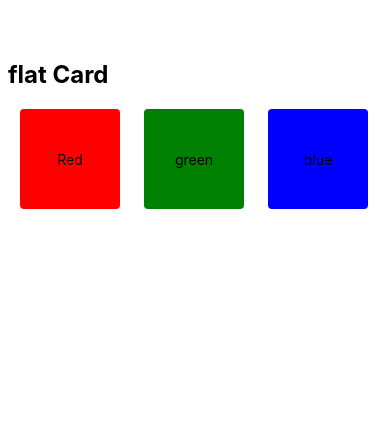
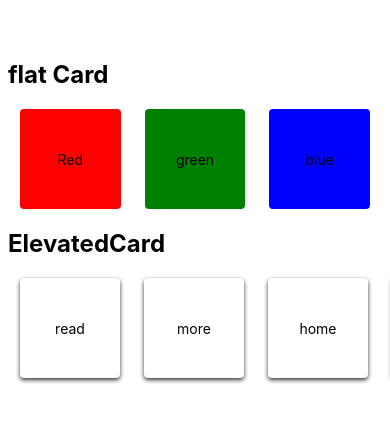
Before and after one commit to Priyansh-dabhi/react-native-practiceApp, a React Native app: screen / in a window 390 px wide. Shown: the top 422 px of the page. Built offline with nearby package versions, Linux system fonts and the light colour scheme.

Commit message:
Elevated card added!

```diff
--- a/App.tsx
+++ b/App.tsx
@@ -1,6 +1,7 @@
+import React from 'react'
 import { View, Text, SafeAreaView, ScrollView } from 'react-native'
-import React from 'react'
 import FlatCard from './components/FlatCard'
+import ElevatedCard from './components/ElevatedCard'
 const App = ():React.JSX.Element => {
   return (
     <SafeAreaView>
@@ -8,6 +9,7 @@ const App = ():React.JSX.Element => {
 
         {/* <Text style={{fontSize:42}}>App</Text> */}
         <FlatCard/>
+        <ElevatedCard/>
       </ScrollView>
     </SafeAreaView>
   )
--- /dev/null
+++ b/components/ElevatedCard.tsx
@@ -0,0 +1,63 @@
+import { StyleSheet, Text, View,ScrollView } from 'react-native'
+import React from 'react'
+
+export default function ElevatedCard() {
+  return (
+    <View>
+      <Text style={styles.headingText}>ElevatedCard</Text>
+        <ScrollView horizontal={true}>
+              <View style={styles.container}>
+                <View style={[styles.card,styles.cardElevated]}>
+                    <Text style={styles.innerText}>read</Text>
+                </View>
+                <View style={[styles.card,styles.cardElevated]}>
+                    <Text style={styles.innerText}>more</Text>
+                </View>
+                <View style={[styles.card,styles.cardElevated]}>
+                    <Text style={styles.innerText}>home</Text>
+                </View>
+                <View style={[styles.card,styles.cardElevated]}>
+                    <Text style={styles.innerText}>buy</Text>
+                </View>
+                <View style={[styles.card,styles.cardElevated]}>
+                    <Text style={styles.innerText}>timePass</Text>
+                </View>
+            </View>
+        </ScrollView>
+    </View>
+    )
+}
+
+const styles = StyleSheet.create({
+    headingText:{
+        fontSize:24,
+        fontWeight:'bold',
+        paddingHorizontal: 8
+    },
+    container:{
+        flex:1,
+        flexDirection:'row',
+        // borderWidth:2,
+        // borderColor:'blue',
+        padding:8
+    },
+    card:{
+        flex:1,
+        justifyContent:'center',
+        alignItems:'center',
+        height:100,
+        width:100,
+        borderRadius:4,
+        margin: 12,
+        elevation:5,
+        shadowColor:'#000',
+        shadowOffset:{ width: 0, height: 2 },
+        shadowOpacity: 0.8,
+        shadowRadius: 4
+
+    },
+    cardElevated:{
+        backgroundColor:'#FFFFFF'
+    },
+    innerText:{}
+})
--- a/components/FlatCard.tsx
+++ b/components/FlatCard.tsx
@@ -1,12 +1,11 @@
-import { ScrollView, StyleSheet, Text, View } from 'react-native'
+import { StyleSheet, Text, View } from 'react-native'
 import React from 'react'
 
 export default function FlatCard() {
   return (
     <View>
       <Text style={styles.headingText}>flat Card</Text>
-      <ScrollView horizontal={true}>
-        <View style={styles.container}>
+      <View style={styles.container}>
         <View style={[styles.card,styles.card1]}>
           <Text style={styles.innerText}>Red</Text>
         </View>
@@ -16,14 +15,8 @@ export default function FlatCard() {
         <View style={[styles.card,styles.card3]}>
           <Text style={styles.innerText}>blue</Text>
         </View>
-        <View style={[styles.card,styles.card4]}>
-          <Text style={styles.innerText}>cyan</Text>
-        </View>
-        <View style={[styles.card,styles.card5]}>
-          <Text style={styles.innerText}>yellow</Text>
-        </View>
+
       </View>
-      </ScrollView>
     </View>
   )
 }
@@ -62,14 +55,6 @@ const styles = StyleSheet.create({
 
     backgroundColor:'blue'
   },
-  card4:{
-
-    backgroundColor:'cyan'
-  },
-  card5:{
-
-    backgroundColor:'yellow'
-  },
   innerText:{
     // textAlign:'center'
   }
```
